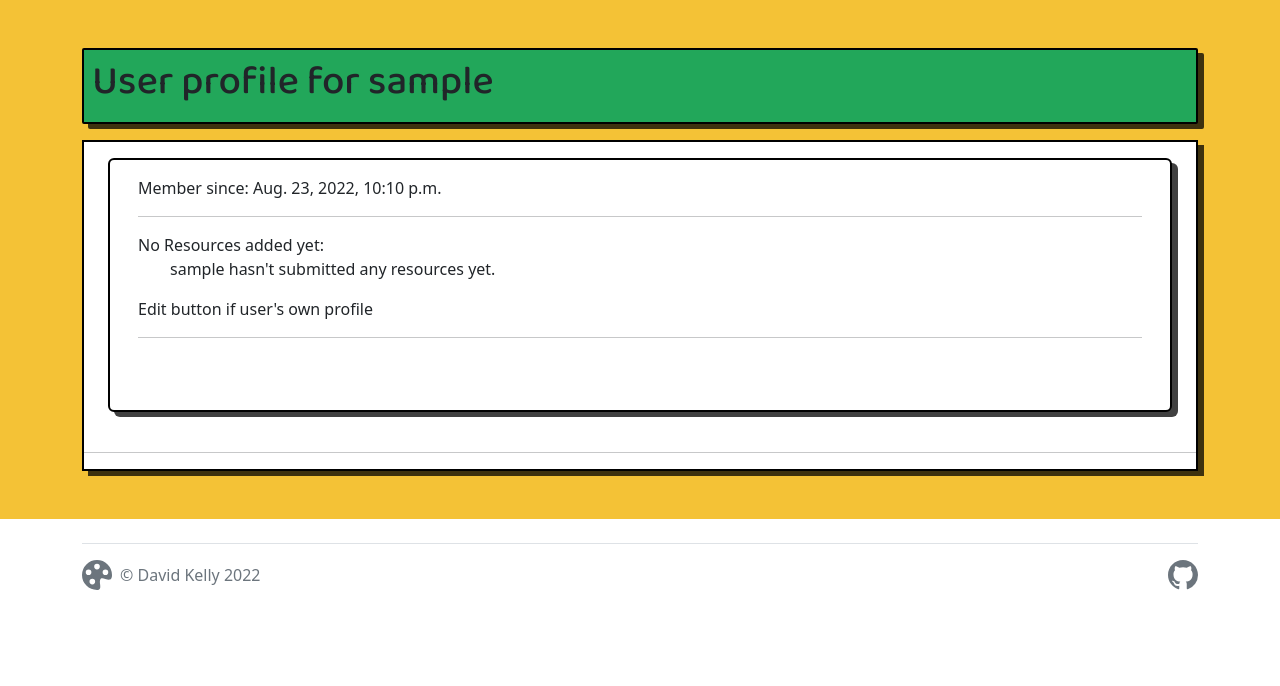
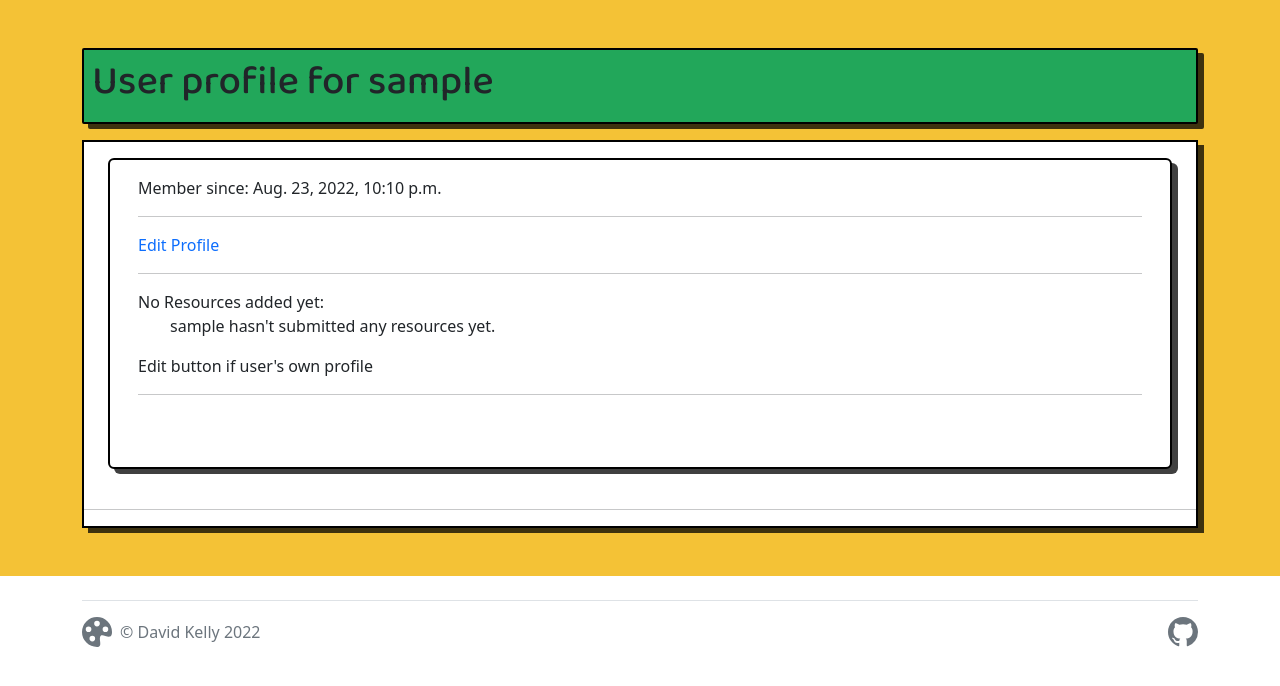
Before and after one commit to davidindub/designland, a Django app: page /user/ in a window 1280 px wide. Shown: the part 74-760 px from the top of the page. Run offline with Django 3.2, Linux system fonts and the light colour scheme; the visitor is signed in with stand-in values (Sample User, id 1); data comes from the database, SQL or seed files in the repository; data that the repository does not hold is empty; parts of the project's set-up code (start-up, migrations or seed data) failed here and were passed over.

Commit message:
Add form view/template/url for editing user profiles

```diff
--- a/directory/urls.py
+++ b/directory/urls.py
@@ -16,6 +16,8 @@ urlpatterns = [
     path('user/<slug:user>/', views.UserProfile.as_view(), name='user'),
     path('user/<slug:user>/added/',
          views.ListByUser.as_view(), name='added_by_user'),
+    path('user/<slug:user>/update/', views.UpdateUserProfile.as_view(),
+         name='update_user_profile'),
     path('bookmarks/', views.BookmarkList.as_view(), name='bookmarks'),
     path('bookmark/<slug:slug>', views.ResourceBookmark.as_view(),
          name='bookmark_resource'),
--- a/directory/views.py
+++ b/directory/views.py
@@ -4,7 +4,7 @@ from django.http import HttpResponseRedirect
 from django.contrib.auth import get_user_model
 from django.contrib.auth.models import User
 from django.contrib import messages
-from .forms import FormForResource
+from .forms import FormForResource, FormForProfile
 from .models import Resource, Profile
 
 
@@ -57,6 +57,51 @@ class UserProfile(View):
                 "profile_info": profile_info
             }
         )
+
+
+class UpdateUserProfile(View):
+    """
+    View for form for updating a user profile in the database
+    """
+
+    def get(self, request, *arg, **kwargs):
+        print(f"🟩 SLUG IS {self.kwargs['user']} 🟩")
+
+        if "user" in self.kwargs:
+            user_info = get_object_or_404(
+                User, username=self.kwargs["user"])
+
+            profile_info = get_object_or_404(
+                Profile, user=user_info.id)
+
+            if self.request.user.id == user_info.id or self.request.user.is_superuser:
+
+                form = FormForProfile(instance=profile_info)
+
+                context = {"form": form}
+
+                return render(request, "user_profile_form.html", context)
+
+        # else:
+        #     return redirect("home")
+
+    def post(self, request, *arg, **kwargs):
+        user_info = get_object_or_404(
+            User, username=self.kwargs["user"])
+        profile_info = get_object_or_404(
+            Profile, user=user_info.id)
+
+        if self.request.user.id == user_info.id or self.request.user.is_superuser:
+
+            form = FormForProfile(request.POST, instance=profile_info)
+
+            if form.is_valid():
+                updated_entry = form.save()
+                # Return user to the profile they just updated
+                return redirect("user", user_info.username)
+
+        else:
+            return redirect("home")
 
 
 class ListByUser(ResourceList):
--- a/templates/base.html
+++ b/templates/base.html
@@ -35,7 +35,7 @@
             <div class="collapse navbar-collapse" id="navbarSupportedContent">
                 <ul class="navbar-nav me-auto mb-2 mb-lg-0">
                     <li class="nav-item">
-                        <a class="nav-link" href="#">Most Popular</a>
+                        <a class="nav-link" href="/">Most Popular</a>
                     </li>
                     {% if user.is_authenticated %}
                     <li class="nav-item dropdown">
--- a/templates/user_profile.html
+++ b/templates/user_profile.html
@@ -13,6 +13,16 @@ User profile for {{user_info.get_username }}
                 <div class="card-body">
                     <p class="card-text ">
                         Member since: {{ user_info.date_joined }}
+
+                        <hr>
+
+                        {% if user.is_authenticated %}
+                        {% if user.username == user_info.username or user.is_superuser %}
+                        <a href="{% url 'update_user_profile' user_info.get_username %}">Edit Profile</a>
+                        {% endif %}
+                        {% endif %}
+
+
                         <hr>
 
                             {% if profile_info.number_resources_added == 0 %}
```
Also changed, not shown: directory/forms.py (+6 -1 lines), templates/resource_delete.html (+7 -1 lines), templates/user_profile_form.html (added, +22 -0 lines).
